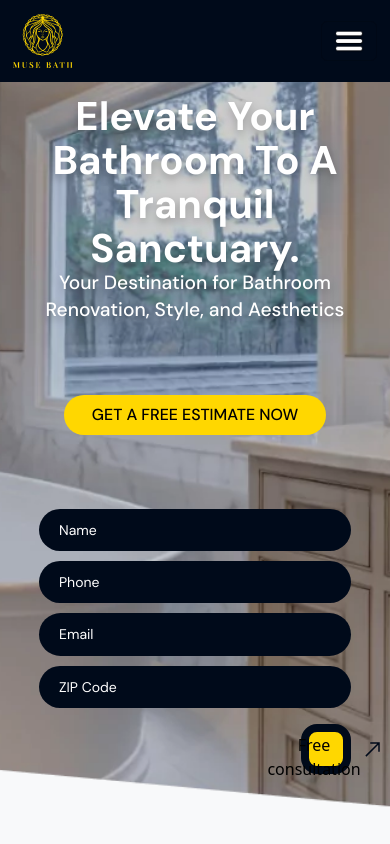
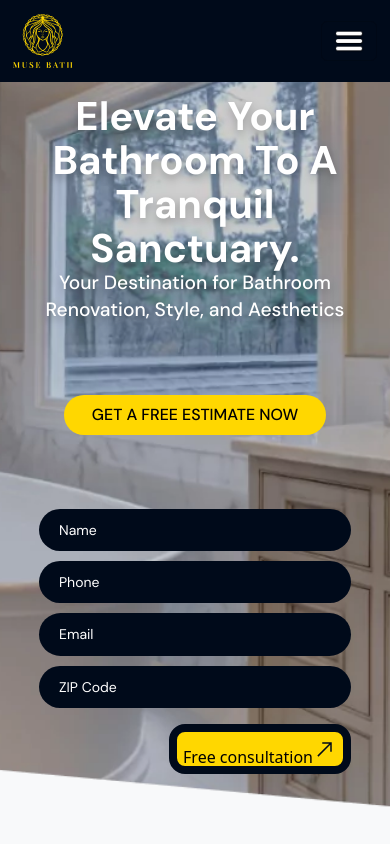
Before and after one commit to Turag-nsu/musebath2, a React (Create React App) app: page / in a window 390 px wide. Shown: the top 844 px of the page. Built offline with nearby package versions, Linux system fonts and the light colour scheme; no server answers; a web font is replaced by a local one.

Commit message:
animations added

```diff
--- a/src/components/CustomTextInput/CustomTextInput.css
+++ b/src/components/CustomTextInput/CustomTextInput.css
@@ -142,7 +142,7 @@ margin-right: 5rem;
 
     .btn-for-input {
         margin-top: 1rem;
-        /* width: fit-content; */
+        width: fit-content;
         border-radius: 1rem;
     }
 
```
